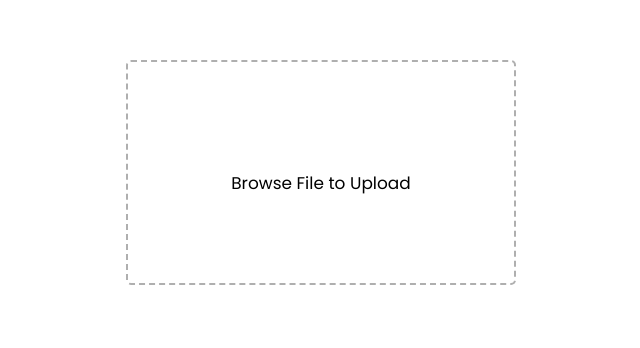
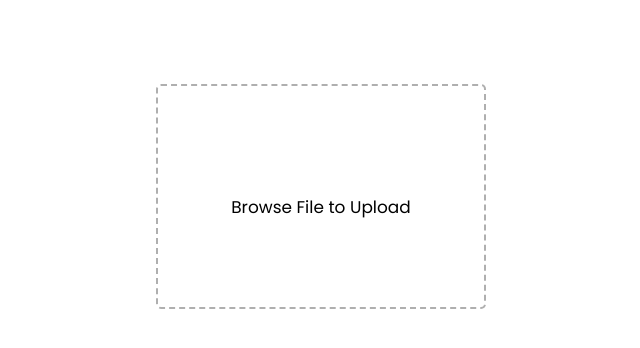
Before and after one commit to assamcareer/imageresizer, a plain HTML site: page index.html in a window 1280 px wide. Shown: the part 226-574 px from the top of the page, without its empty margins (319-959 px from the left). Drawn offline with Linux system fonts and the light colour scheme.

Commit message:
Update style.css

```diff
--- a/style.css
+++ b/style.css
@@ -23,15 +23,15 @@ body{
   background: #ffffff;
 }
 .wrapper{
-  width: 450px;
-  height: 288px;
-  padding: 30px;
+  width: 350px;
+  height: 200px;
+  padding: 10px;
   background: #ffffff;
   border-radius: 9px;
   transition: height 0.2s ease;
 }
 .wrapper.active{
-  height: 537px;
+  height: 500px;
 }
 .wrapper .upload-box{
   height: 225px;
```
